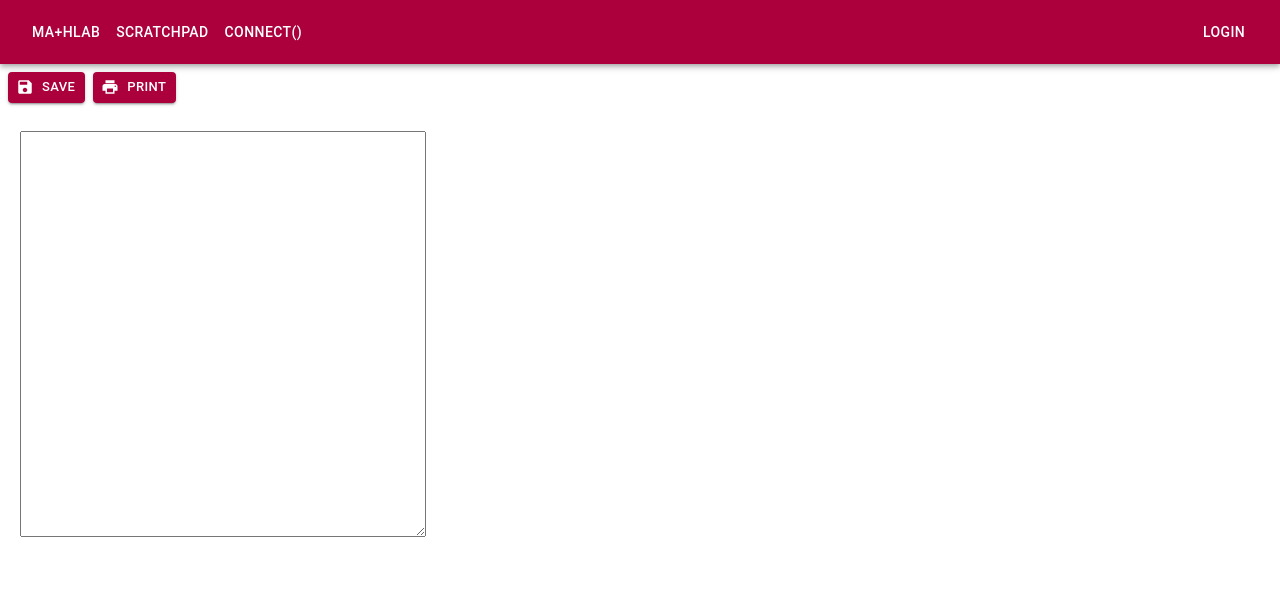
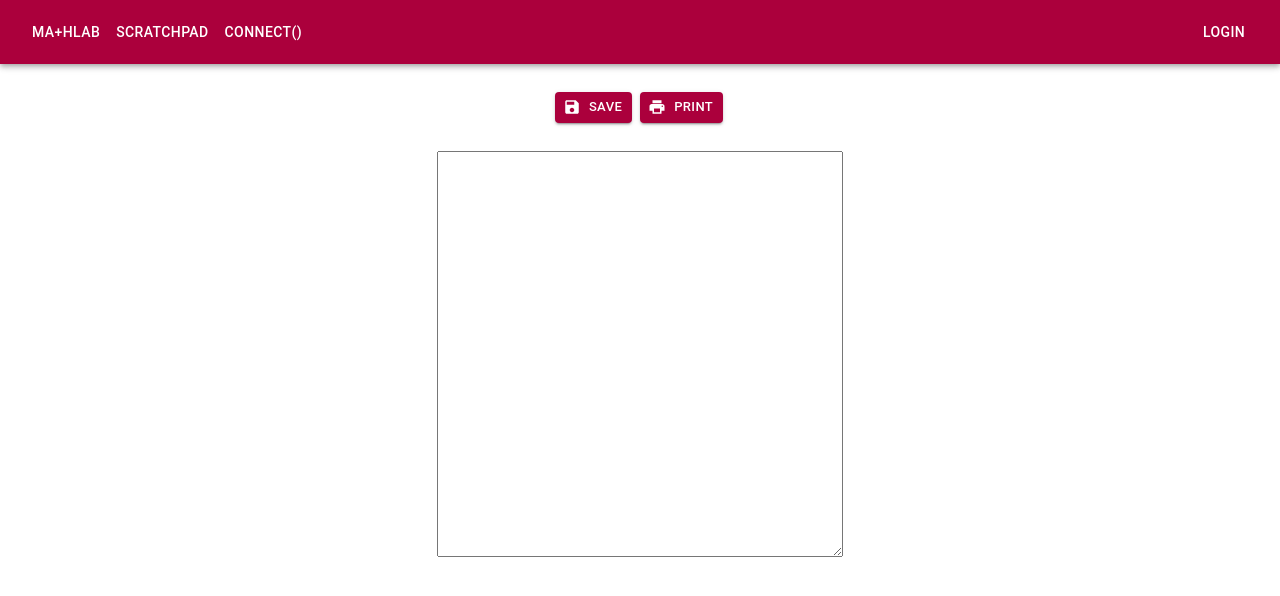
Before and after one commit to laurenyz/mathLab-frontend, a React (Create React App) app: page /scratchpads/1 in a window 1280 px wide. Shown: the top 596 px of the page. Built offline with nearby package versions, Linux system fonts and the light colour scheme; no server answers; what react-mathquill would draw is missing.

Commit message:
edit name directly in editer

```diff
--- a/src/containers/ScratchPadContainer.jsx
+++ b/src/containers/ScratchPadContainer.jsx
@@ -1,4 +1,4 @@
-import React, {useRef} from 'react'
+import React, {useRef, useState, useEffect} from 'react'
 import ScratchPad from '../components/ScratchPad'
 import Button from '@material-ui/core/Button'
 import SaveIcon from '@material-ui/icons/Save'
@@ -9,6 +9,9 @@ import Dialog from '@material-ui/core/Dialog';
 import NewScratchPadForm from '../components/NewScratchPadForm'
 import ReactToPrint from "react-to-print";
 import PrintIcon from '@material-ui/icons/Print';
+import TextField from '@material-ui/core/TextField';
+import { editingSavedScratchpad } from '../redux/actions'
+import Grid from '@material-ui/core/Grid'
 
 
 
@@ -21,11 +24,21 @@ const useStyles = makeStyles((theme) => ({
 const ScratchPadContainer = (props) => {
   const componentRef = useRef();
     const classes = useStyles();
-    const [open, setOpen] = React.useState(false);
+    const [open, setOpen] = useState(false);
+    const [name, setName] = useState("")
+    const [scratchpad, setScratchpad] = useState(null)
+
+    useEffect(() => {
+      if(props.userScratchpads.find(pad => pad.url===props.match.params.url)){
+        const pad = props.userScratchpads.find(pad => pad.url===props.match.params.url)
+        setScratchpad(pad)
+        setName(pad.name)
+      }
+    }, [props.userScratchpads, props.match.params.url])
 
     const handleClickOpen = () => {
         setOpen(true);
-    };
+    }
 
     const handleClose = () => {
         setOpen(false);
@@ -35,38 +48,43 @@ const ScratchPadContainer = (props) => {
         <Dialog open={open} onClose={handleClose} aria-labelledby="form-dialog-title">
               <NewScratchPadForm url={props.match.params.url} handleClose={handleClose} />
         </Dialog>
-        {props.userScratchpads.find(pad => pad.url===props.match.params.url)?
-         <Button
-         variant="contained"
-         disabled={true}
-         color="primary"
-         size="small"
-         className={classes.button}
-         startIcon={<SaveIcon />}
-         onClick = {handleClickOpen}
-         >
-           Save
-         </Button>
-        :
-        <Button
-          variant="contained"
-          color="primary"
-          size="small"
-          className={classes.button}
-          startIcon={<SaveIcon />}
-          onClick = {handleSaveOnClick}
-          >
-            Save
-          </Button>
+        <Grid container>
+            <Grid item xs={3} />
+            <Grid item xs={6}>
+              <Grid container justify="center">
+              <Grid container justify="center" alignItems="center" style={{marginTop: "20px"}}>
+                <Grid item>
+                {scratchpad?
+                  <Button variant="contained" disabled={true} color="primary" size="small" className={classes.button} startIcon={<SaveIcon />} onClick = {handleClickOpen}> Save </Button>
+                  :<Button variant="contained" color="primary" size="small" className={classes.button} startIcon={<SaveIcon />} onClick = {handleSaveOnClick}>Save</Button>
                 }
+                </Grid>
+                <Grid item>
                   <ReactToPrint
                     trigger={() => <Button variant="contained" color="primary" size="small" startIcon={<PrintIcon />}>Print</Button>}
                     content={() => componentRef.current}
                   />
+                </Grid>
+                <Grid item style={{marginLeft: "10px"}}>
+                {scratchpad?
+                    <TextField autoFocus variant="outlined" margin="dense" name="name" label="Document Title" type="name" onChange = {handleOnChange} value = {name}/>:null}
+                </Grid>
+              </Grid>
+              <Grid item></Grid>
                 <div ref={componentRef}>
                     <ScratchPad />
                 </div>
+              </Grid>
+            </Grid>
+            <Grid item xs={3} />
+        </Grid>
+
       </div>)
+
+    function handleOnChange(event){
+        // setName(event.target.value)
+        props.editingSavedScratchpad({id: scratchpad.id, name: event.target.value})
+    }
 
    function handleSaveOnClick(){
       if (props.user){
@@ -85,4 +103,10 @@ const mapStateToProps = state => {
     }
 }
 
-export default withRouter((connect(mapStateToProps))(ScratchPadContainer))
+const mapDispatchToProps = dispatch => {
+  return {
+      editingSavedScratchpad: userInfo => dispatch(editingSavedScratchpad(userInfo))
+  }
+}
+
+export default withRouter((connect(mapStateToProps, mapDispatchToProps))(ScratchPadContainer))
```
Lines whose indentation alone changed are shown as unchanged.
